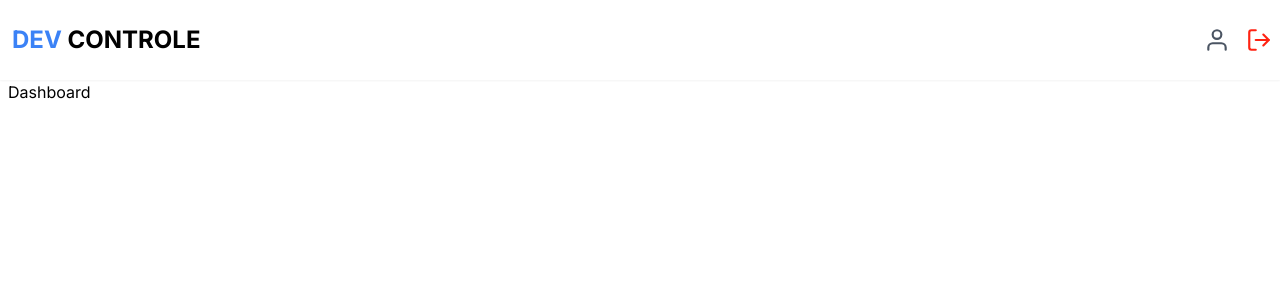
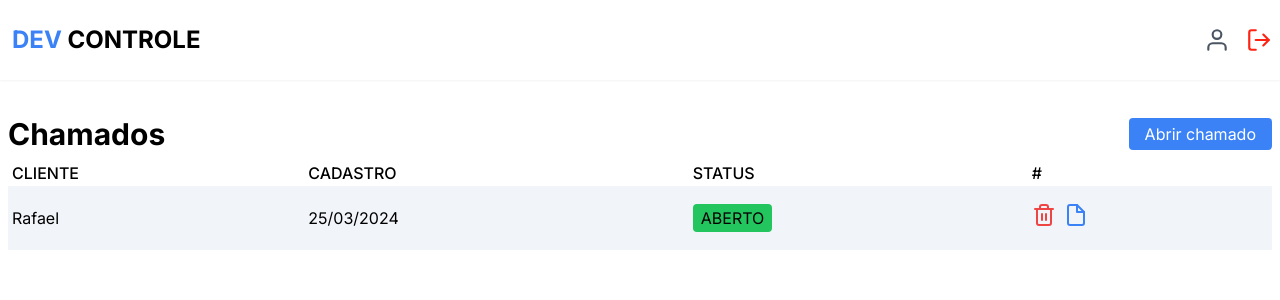
Before and after one commit to rafaelroncoletateste/devcontrole, a Next.js app: page /dashboard in a window 1280 px wide. Shown: the top 300 px of the page. Built offline with nearby package versions, Linux system fonts and the light colour scheme; no server answers; sample sign-in values are in the browser's storage.

Commit message:
Criando tabela chamados

```diff
--- /dev/null
+++ b/src/app/dashboard/components/ticket/index.tsx
@@ -0,0 +1,23 @@
+import { FiTrash2, FiFile } from "react-icons/fi";
+
+export function TicketItem() {
+  return (
+    <>
+      <tr className="border-b-2 border-b-slate-200 h-16 last:border-b-0 bg-slate-100 hover:bg-gray-200">
+        <td className="text-left pl-1">Rafael</td>
+        <td className="text-left hidden sm:table-cell">25/03/2024</td>
+        <td className="text-left">
+          <span className="bg-green-500 px-2 py-1 rounded">ABERTO</span>
+        </td>
+        <td className="text-left">
+          <button className="mr-2">
+            <FiTrash2 size={24} color="#ef4444" />
+          </button>
+          <button>
+            <FiFile size={24} color="#3b82f6" />
+          </button>
+        </td>
+      </tr>
+    </>
+  );
+}
--- a/src/app/dashboard/page.tsx
+++ b/src/app/dashboard/page.tsx
@@ -2,6 +2,8 @@
 import { getServerSession } from "next-auth";
 import { authOptions } from "@/lib/auth";
 import { redirect } from "next/navigation";
+import Link from "next/link";
+import { TicketItem } from "@/app/dashboard/components/ticket";
 
 export default async function Dashboard() {
   const session = await getServerSession(authOptions);
@@ -10,7 +12,31 @@
 
   return (
     <Container>
-      <h1>Dashboard</h1>
+      <main className="mt-9 mb-2">
+        <div className="flex items-center justify-between">
+          <h1 className="text-3xl font-bold">Chamados</h1>
+          <Link
+            href="/dashboard/new+"
+            className="bg-blue-500 px-4 py-1 rounded text-white"
+          >
+            Abrir chamado
+          </Link>
+        </div>
+
+        <table className="min-w-full my-2">
+          <thead>
+            <tr>
+              <th className="font-medium text-left pl-1">CLIENTE</th>
+              <th className="font-medium text-left">CADASTRO</th>
+              <th className="font-medium text-left">STATUS</th>
+              <th className="font-medium text-left">#</th>
+            </tr>
+          </thead>
+          <tbody>
+            <TicketItem />
+          </tbody>
+        </table>
+      </main>
     </Container>
   );
 }
```
